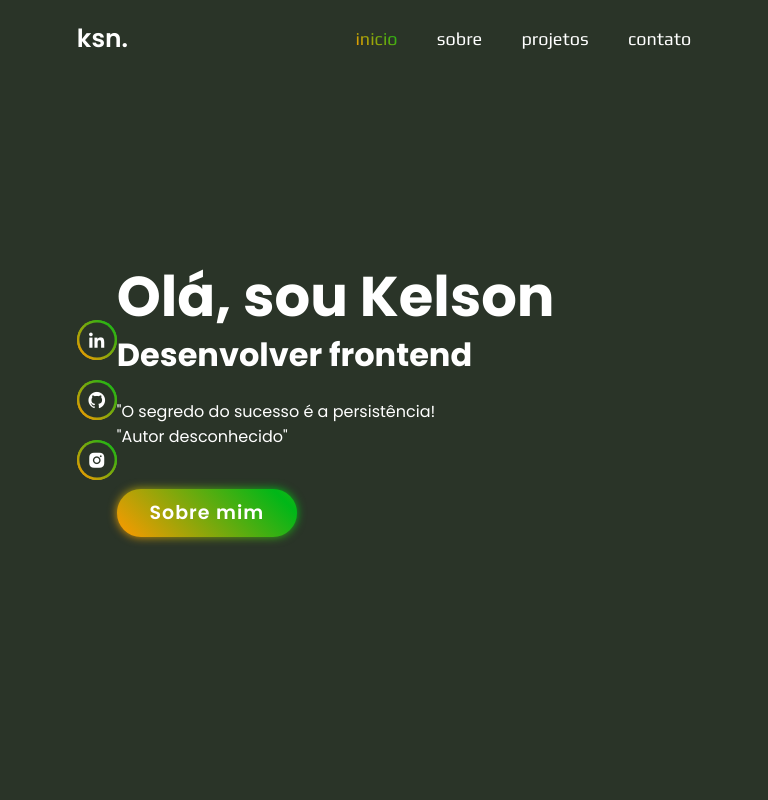
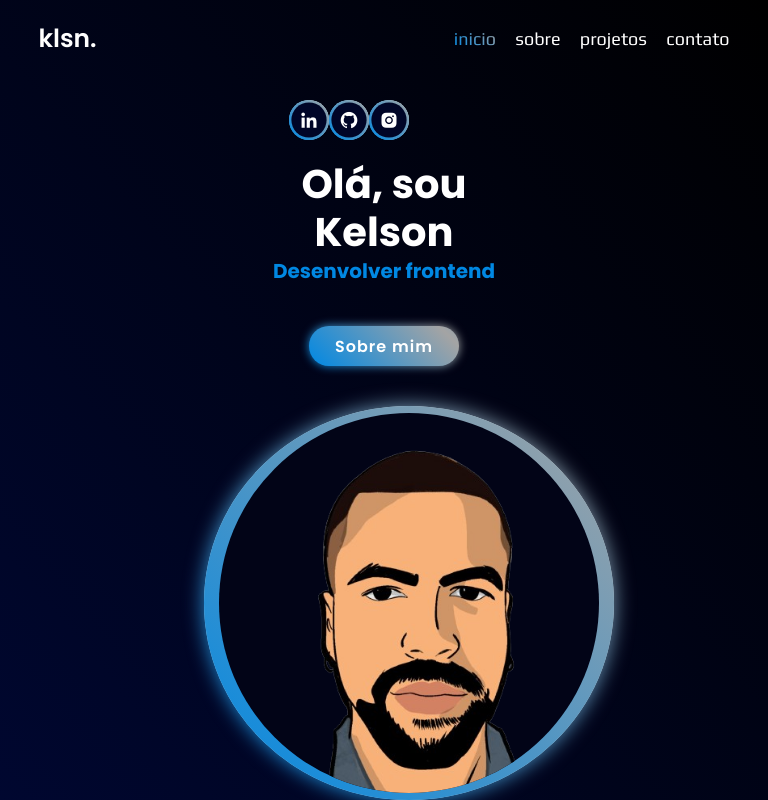
Before and after one commit to Kelsonobd/portif-lio-1.0, a plain HTML site: page index.html in a window 768 px wide. Drawn offline with nearby package versions, Linux system fonts and the light colour scheme.

Commit message:
responsividade-add

```diff
--- a/assets/css/style.css
+++ b/assets/css/style.css
@@ -6,7 +6,8 @@
 }
 
 body {
-    background: #2a3428;
+    background: #aaa;
+    background: linear-gradient(50deg, #000730, #000000);
     color: #fff;
 }
 
@@ -27,25 +28,31 @@ body {
 .logo {
     /* Estilização do logo */
     font-size: 25px;
-    color: #fff;
+    color: #ffffff;
     text-decoration: none;
     font-weight: 600;
     pointer-events: none;
+    opacity: 0;
+    animation: slideTop 1s ease forwards;
 }
 
 .navbar a {
     /* estiliazaçao do menu */
+    display: inline-block;
     font-size: 18px;
     font-family: "Play", sans-serif;
-    color: #fff;
+    color: #ffffff;
     text-decoration: none;
     font-weight: 500;
     margin-left: 35px;
+    opacity: 0;
+    animation: slideTop .5s ease forwards;
+    animation-delay: calc(.2s * var(--i));
 }
 
 .navbar a.active,
 .navbar a:hover {
-    background: linear-gradient(45deg, #ff9900, #00b718);
+    background: linear-gradient(45deg, #0088e3, #a4a4a4);
     -webkit-text-fill-color: transparent;
     -webkit-background-clip: text;
 }
@@ -58,13 +65,15 @@ body {
     width: 100%;
     height: 100vh;
     display: flex;
+    justify-content: space-between;
     align-items: center;
-    padding: 0 10%;
+    padding: 70px 10% 0;
 }
 
 .home-content {
     /* área do conteudo principal */
     max-width: 500px;
+    margin-left: -30px;
 }
 
 .home-content h1 {
@@ -78,6 +87,7 @@ body {
     /* descrição da função */
     font-size: 32px;
     font-weight: 700;
+    color: #0088e3;
 }
 
 .home-content p {
@@ -110,7 +120,7 @@ body {
     top: 0;
     left: 0;
     inset: 0;
-    background: linear-gradient(45deg, #ff9900, #00b718, #ff9900);
+    background: linear-gradient(45deg, #0088e3, #a4a4a4 , #0088e3);
     background-size: 200%;
     background-position: 0 0;
     z-index: -1;
@@ -129,7 +139,7 @@ body {
     top: 0;
     left: 0;
     inset: 0;
-    background: linear-gradient(45deg, #ff9900, #00b718, #ff9900);
+    background: linear-gradient(45deg, #0088e3, #a4a4a4 , #0088e3);
     background-size: 200%;
     background-position: 0 0;
     z-index: -1;
@@ -153,7 +163,7 @@ body {
     align-items: center;
     width: 40px;
     height: 40px;
-    background: linear-gradient(45deg, #ff9900, #00b718);
+    background: linear-gradient(45deg, #0088e3, #ffffff);
     border-radius: 50%;
     font-size: 20px;
     color: #fff;
@@ -167,7 +177,7 @@ body {
     position: absolute;
     width: 100%;
     height: 100%;
-    background: linear-gradient(45deg, #ff9900, #00b718);
+    background:linear-gradient(45deg, #0088e3, #a4a4a4);
     border-radius: 50%;
     z-index: -1;
     transition: .5s ease;
@@ -182,7 +192,7 @@ body {
     position: absolute;
     width: 100%;
     height: 100%;
-    background: #2a3428;
+    background: #000527;
     border-radius: 50%;
     transform: scale(.88);
     z-index: -1;
@@ -192,5 +202,146 @@ body {
 .home-sci a:hover::after {
     transform: scale(0);
 }
-Í
+
 /* fim redes sociais */
+
+/* imagem e circulo da imagem */
+.home-img {
+    width: 410px;
+    height: 410px;
+}
+
+.home-img .glowing-circle {
+    position: relative;
+    width: 100%;
+    height: 100%;
+    background: #fff;
+    border-radius: 50%;
+    display: flex;
+    justify-content: center;
+    align-items: center;
+
+}
+
+.home-img .glowing-circle::after {
+    content: '';
+    position: absolute;
+    width: 380px;
+    height: 380px;
+    background: #020417;
+    border-radius: 50%;
+}
+
+.glowing-circle span {
+    position: absolute;
+    width: 100%;
+    height: 100%;
+    background: #020417;
+    background: linear-gradient(45deg, #0088e3, #a4a4a4);
+    border-radius: 50%;
+}
+
+.glowing-circle span:nth-child(1){
+    filter: blur(10px);
+
+}
+
+.glowing-circle .image {
+    position: relative;
+    width: 380px;
+    height: 380px;
+    border-radius: 50%;
+    z-index: 1;
+    overflow: hidden;
+}
+
+.image img {
+    position: absolute;
+    top: 30px;
+    left: 50%;
+    transform: translateX(-50%);
+    max-width: 350px;
+    object-fit: cover;
+}
+
+
+
+/* ANIMAÇÃO KEYFRAMES */
+
+/* LOGO */
+@keyframes slideTop {
+    0% {
+        opacity: 0;
+        transform: translateY(100px)
+    }
+    100% {
+        opacity: 1;
+        transform: translateY(0);
+    }
+}
+
+
+
+
+
+
+
+@media only screen and (max-width: 768px) {
+    .header {
+        padding: 20px 5%;
+    }
+
+    .navbar a {
+        margin-left: 15px;
+    }
+
+    .home {
+        padding: 50px 5% 0;
+        flex-direction: column;
+        align-items: center;
+    }
+    .home-sci  {
+    display: inline-flex;
+    margin-top: 30px;
+    }
+
+    .home-content {
+        max-width: none;
+        margin-left: 0;
+        text-align: center;
+    }
+    .home-content h1 {
+        font-size: 40px;
+    }
+    .home-content h3 {
+        font-size: 20px;
+    }
+
+    .btn {
+        width: 150px;
+        height: 40px;
+        font-size: 16px;
+        margin-bottom: 40px;
+    }
+
+
+
+}
+
+@media only screen and (max-width: 1156px)  and (min-width: 768px) {
+
+    .home-content h1 {
+        font-size: 40px;
+    }
+    .home-content h3 {
+        font-size: 20px;
+    }
+    .home-sci  {
+        margin-right: 70px;
+        }
+
+    .home-img {
+        margin-left: 50px;
+    }
+
+}
--- a/index.html
+++ b/index.html
@@ -23,13 +23,13 @@
 
     <!-- INICIO DO CABEÇALHO -->
     <header class="header">
-        <a href="" class="logo">ksn.</a> <!-- LOGO DO CABEÇALHO -->
+        <a href="" class="logo">klsn.</a> <!-- LOGO DO CABEÇALHO -->
         <nav class="navbar">
             <!-- COMECÇO MENU CABEÇALHO -->
-            <a href="#" class="active">inicio</a>
-            <a href="#">sobre</a>
-            <a href="#">projetos</a>
-            <a href="#">contato</a>
+            <a href="#" style="--i:1;" class="active">inicio</a>
+            <a href="#" style="--i:2;">sobre</a>
+            <a href="#" style="--i:3;">projetos</a>
+            <a href="#" style="--i:4;">contato</a>
         </nav>
         <!-- FIM MENU CABEÇALHO -->
     </header>
@@ -37,23 +37,28 @@
 
     <section class="home">
         <div class="home-sci">
-            <a href="#"><i class='bx bxl-linkedin' ></i></a>
+            <a href="#"><i class='bx bxl-linkedin'></i></a>
             <a href="#"><i class='bx bxl-github'></i></a>
             <a href="#"><i class='bx bxl-instagram-alt'></i></a>
         </div>
         <div class="home-content">
             <!-- conteudo principal -->
-            <h1>Olá, sou Kelson</h1>
+            <h1>Olá, sou <br/> Kelson</h1>
             <h3>Desenvolver frontend</h3>
-            <p>"O segredo do sucesso é a persistência!<br />
-                "Autor desconhecido"</p>
+            <p></p>
             <a href="#" class="btn">Sobre mim</a>
             <!-- fim do conteudo principal -->
         </div>
 
         <!-- CIRCULO DA FOTO -->
         <div class="home-img">
-            <div class="glowing-circle"></div>
+            <div class="glowing-circle">
+                <span></span>
+                <span></span>
+                <div class="image">
+                    <img src="/assets/images/theo-anime.png" alt="foto-perfil">
+                </div>
+            </div>
         </div>
     </section>
 
```
Also changed, not shown: assets/images/theo-anime.png (added), 3 other files.
